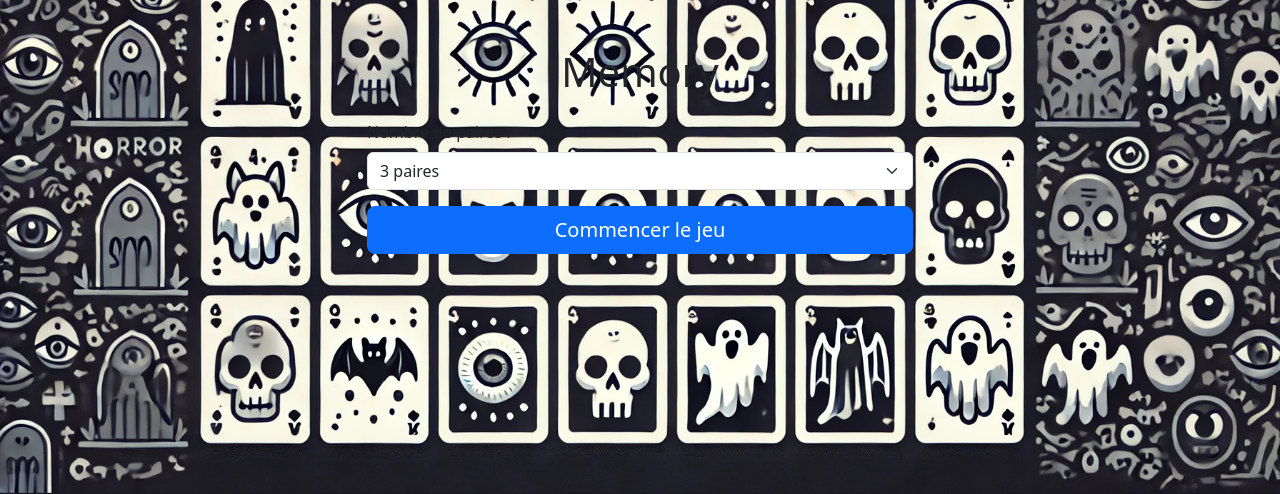
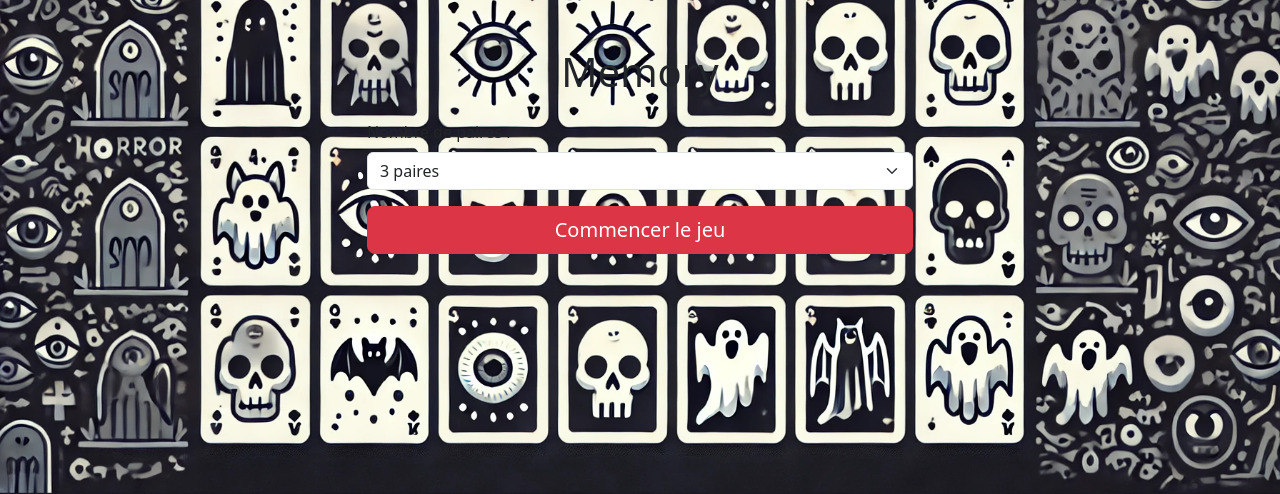
Before and after one commit to lucy-madec/memory, a PHP site: page / in a window 1280 px wide. Shown: the top 494 px of the page. Run offline with PHP 8.4, Linux system fonts and the light colour scheme.

Commit message:
Changed the button 'Commencer le jeu' in red

```diff
--- a/index.php
+++ b/index.php
@@ -48,7 +48,7 @@ if ($_SERVER['REQUEST_METHOD'] === 'POST') {
                         </select>
                     </div>
                     <div class="d-grid">
-                        <button type="submit" class="btn btn-primary btn-lg">Commencer le jeu</button>
+                        <button type="submit" class="btn btn-danger btn-lg">Commencer le jeu</button>
                     </div>
                 </form>
             </div>
```
